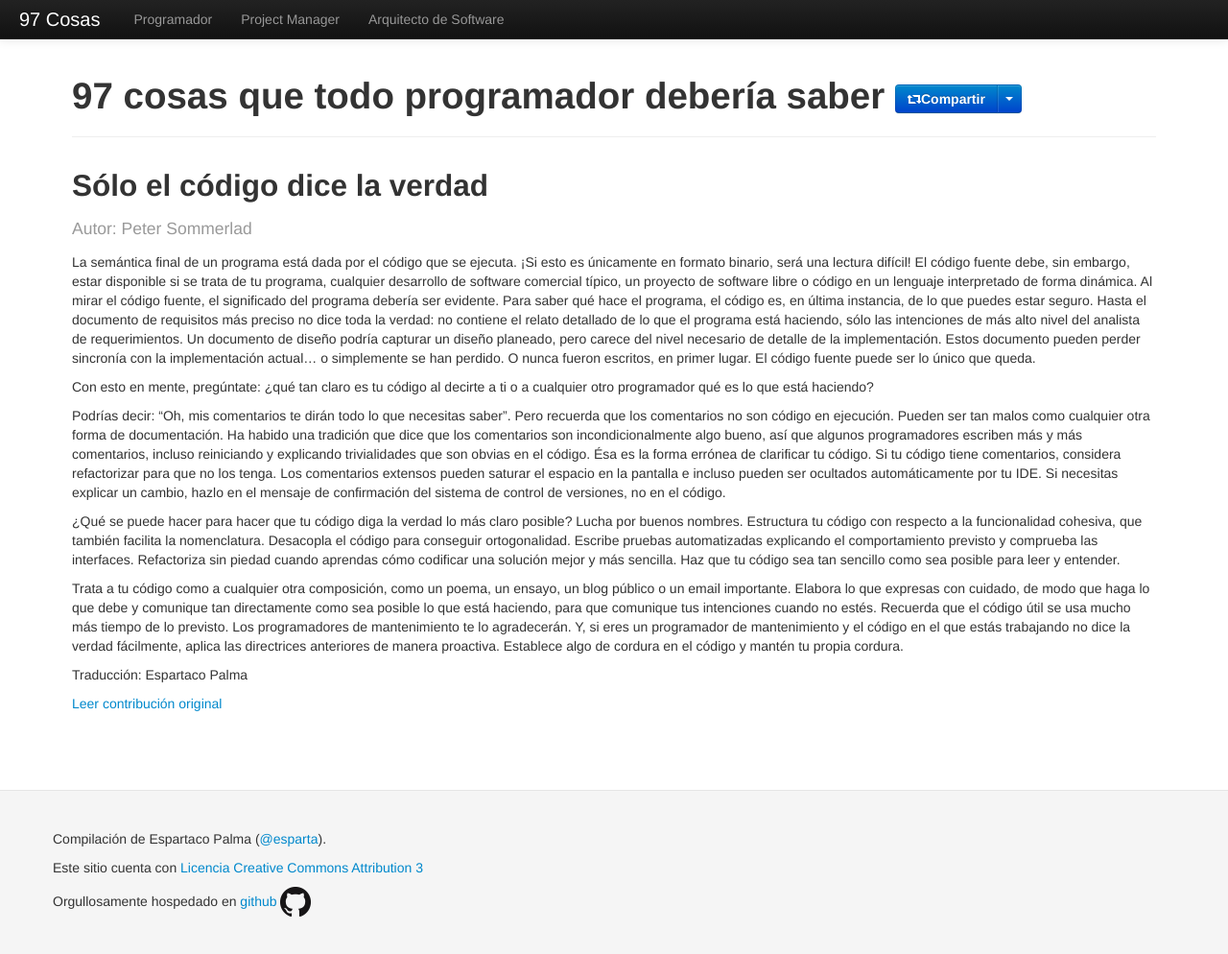
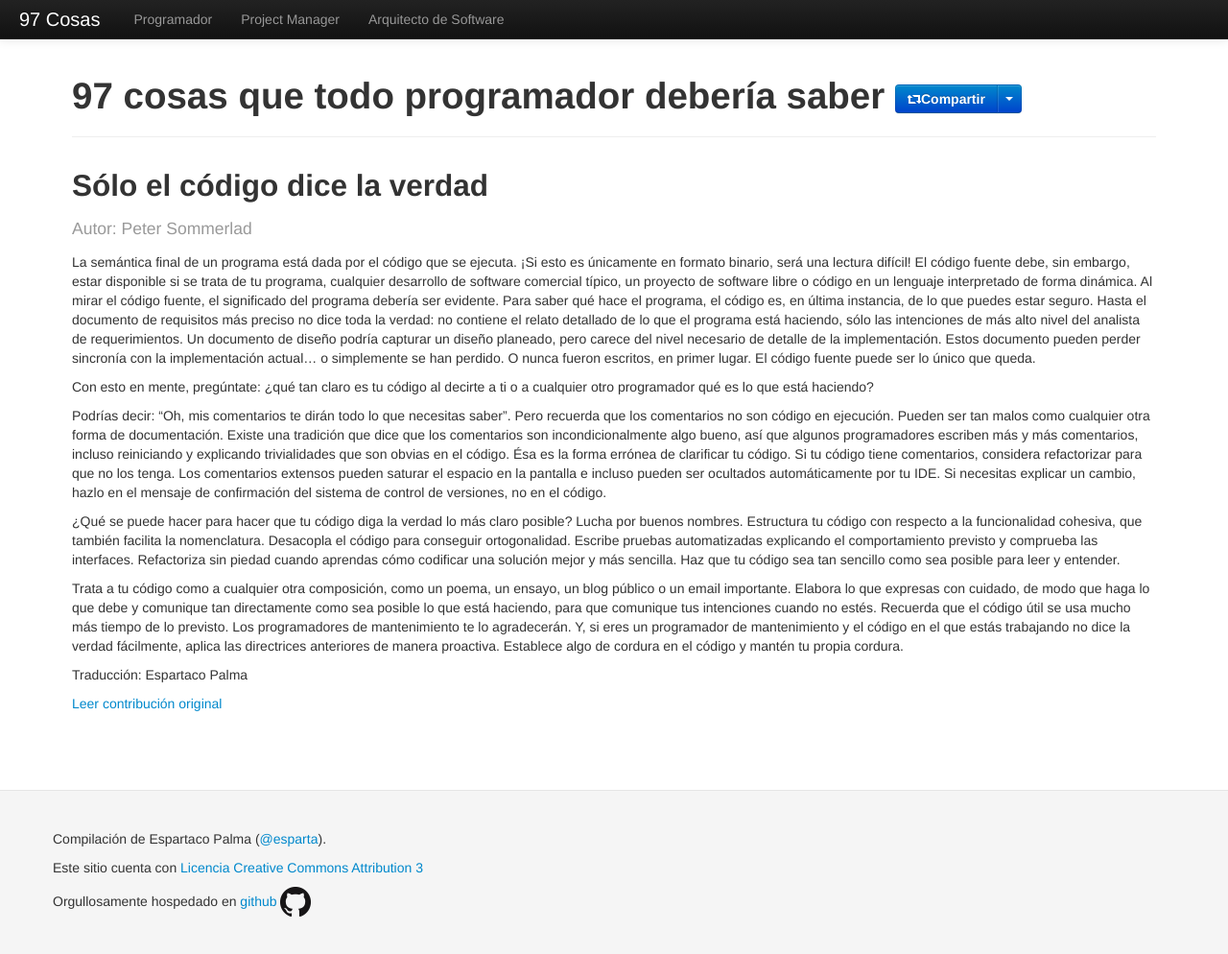
Before and after one commit to esparta/97cosas, a Jekyll site: the page built from programador/solo-codigo-dice-verdad.md, in a window 1280 px wide and 996 px high. Shown: the whole window at 96% size. Built offline with Jekyll 4.4.1, drawn with Linux system fonts in a browser that asks for light colours; comment, search, counter and statistics services are not loaded.

Commit message:
Style corrections on solo-codigo-dice-verdad

```diff
--- a/programador/solo-codigo-dice-verdad.md
+++ b/programador/solo-codigo-dice-verdad.md
@@ -29,16 +29,16 @@ ti o a cualquier otro programador qué es lo que está haciendo?
 
 Podrías decir: “Oh, mis comentarios te dirán todo lo que necesitas
 saber”. Pero recuerda que los comentarios no son código en ejecución.
-Pueden ser tan malos como cualquier otra forma de documentación. Ha
-habido una tradición que dice que los comentarios son incondicionalmente
-algo bueno, así que algunos programadores escriben más y más
-comentarios, incluso reiniciando y explicando trivialidades que son
-obvias en el código. Ésa es la forma errónea de clarificar tu código. Si
-tu código tiene comentarios, considera refactorizar para que no los
-tenga. Los comentarios extensos pueden saturar el espacio en la pantalla
-e incluso pueden ser ocultados automáticamente por tu IDE. Si necesitas
-explicar un cambio, hazlo en el mensaje de confirmación del sistema de
-control de versiones, no en el código.
+Pueden ser tan malos como cualquier otra forma de documentación. Existe
+una tradición que dice que los comentarios son incondicionalmente algo
+bueno, así que algunos programadores escriben más y más comentarios,
+incluso reiniciando y explicando trivialidades que son obvias en el
+código. Ésa es la forma errónea de clarificar tu código. Si tu código
+tiene comentarios, considera refactorizar para que no los tenga. Los
+comentarios extensos pueden saturar el espacio en la pantalla e incluso
+pueden ser ocultados automáticamente por tu IDE. Si necesitas explicar
+un cambio, hazlo en el mensaje de confirmación del sistema de control
+de versiones, no en el código.
 
 ¿Qué se puede hacer para hacer que tu código diga la verdad lo más claro
 posible? Lucha por buenos nombres. Estructura tu código con respecto a
```
